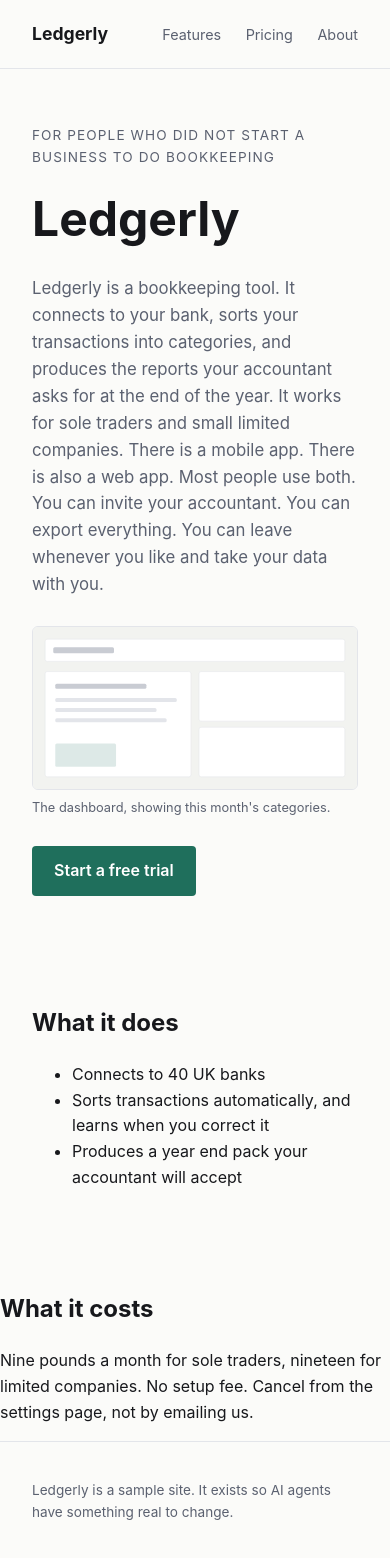
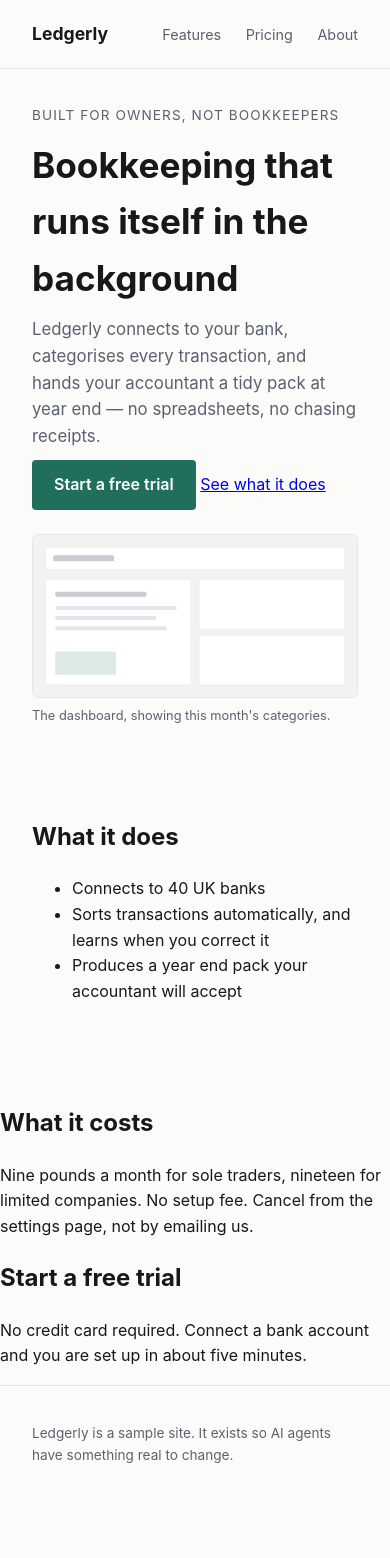
Before and after one commit to pork1977/glass-box-demo, a website: page index.html in a window 390 px wide. After the commit the page ends 1505 px from the top, so only its background shows below. Drawn offline with Linux system fonts and the light colour scheme.

Commit message:
Refresh hero section copy and add secondary CTA

```diff
--- a/index.html
+++ b/index.html
@@ -17,23 +17,21 @@
     </header>
 
     <section class="hero">
-      <p class="kicker">For people who did not start a business to do bookkeeping</p>
-      <h1>Ledgerly</h1>
+      <p class="kicker">Built for owners, not bookkeepers</p>
+      <h1>Bookkeeping that runs itself in the background</h1>
       <p class="blurb">
-        Ledgerly is a bookkeeping tool. It connects to your bank, sorts your
-        transactions into categories, and produces the reports your accountant
-        asks for at the end of the year. It works for sole traders and small
-        limited companies. There is a mobile app. There is also a web app. Most
-        people use both. You can invite your accountant. You can export
-        everything. You can leave whenever you like and take your data with you.
+        Ledgerly connects to your bank, categorises every transaction, and
+        hands your accountant a tidy pack at year end — no spreadsheets, no
+        chasing receipts.
+      </p>
+      <p class="cta-row">
+        <a class="cta" href="#signup">Start a free trial</a>
+        <a class="cta-secondary" href="#features">See what it does</a>
       </p>
       <figure class="hero-art">
         <img src="screenshot.svg" alt="A screenshot of the Ledgerly dashboard" />
         <figcaption>The dashboard, showing this month's categories.</figcaption>
       </figure>
-      <p class="cta-row">
-        <a class="cta" href="#signup">Start a free trial</a>
-      </p>
     </section>
 
     <section id="features">
@@ -53,6 +51,14 @@
       </p>
     </section>
 
+    <section id="signup">
+      <h2>Start a free trial</h2>
+      <p>
+        No credit card required. Connect a bank account and you are set up
+        in about five minutes.
+      </p>
+    </section>
+
     <footer id="about">
       <p>Ledgerly is a sample site. It exists so AI agents have something real to change.</p>
     </footer>
--- a/styles.css
+++ b/styles.css
@@ -36,7 +36,7 @@ body {
 .hero {
   max-width: 720px;
   margin: 0 auto;
-  padding: 56px 32px 72px;
+  padding: 36px 32px 72px;
 }
 
 .kicker {
@@ -44,20 +44,26 @@ body {
   font-size: 0.85rem;
   text-transform: uppercase;
   letter-spacing: 0.08em;
-  margin: 0 0 12px;
+  margin: 0 0 10px;
 }
 
-.hero h1 { font-size: 3rem; margin: 0 0 18px; }
+.hero h1 { font-size: 2.2rem; margin: 0 0 10px; }
 
-.blurb { font-size: 1.05rem; color: var(--muted); margin: 0 0 28px; }
+.blurb { font-size: 1.05rem; color: var(--muted); margin: 0 0 10px; }
 
-.hero-art { margin: 0 0 28px; }
+.cta-row { margin: 0 0 24px; }
+
+.hero-art { margin: 0; }
 
 .hero-art img {
+  display: block;
+  max-width: 560px;
+  max-height: 320px;
   width: 100%;
+  height: auto;
+  object-fit: contain;
   border: 1px solid var(--line);
   border-radius: 6px;
-  display: block;
 }
 
 .hero-art figcaption {
```
Also changed, not shown: build.js (+1 -49 lines).
